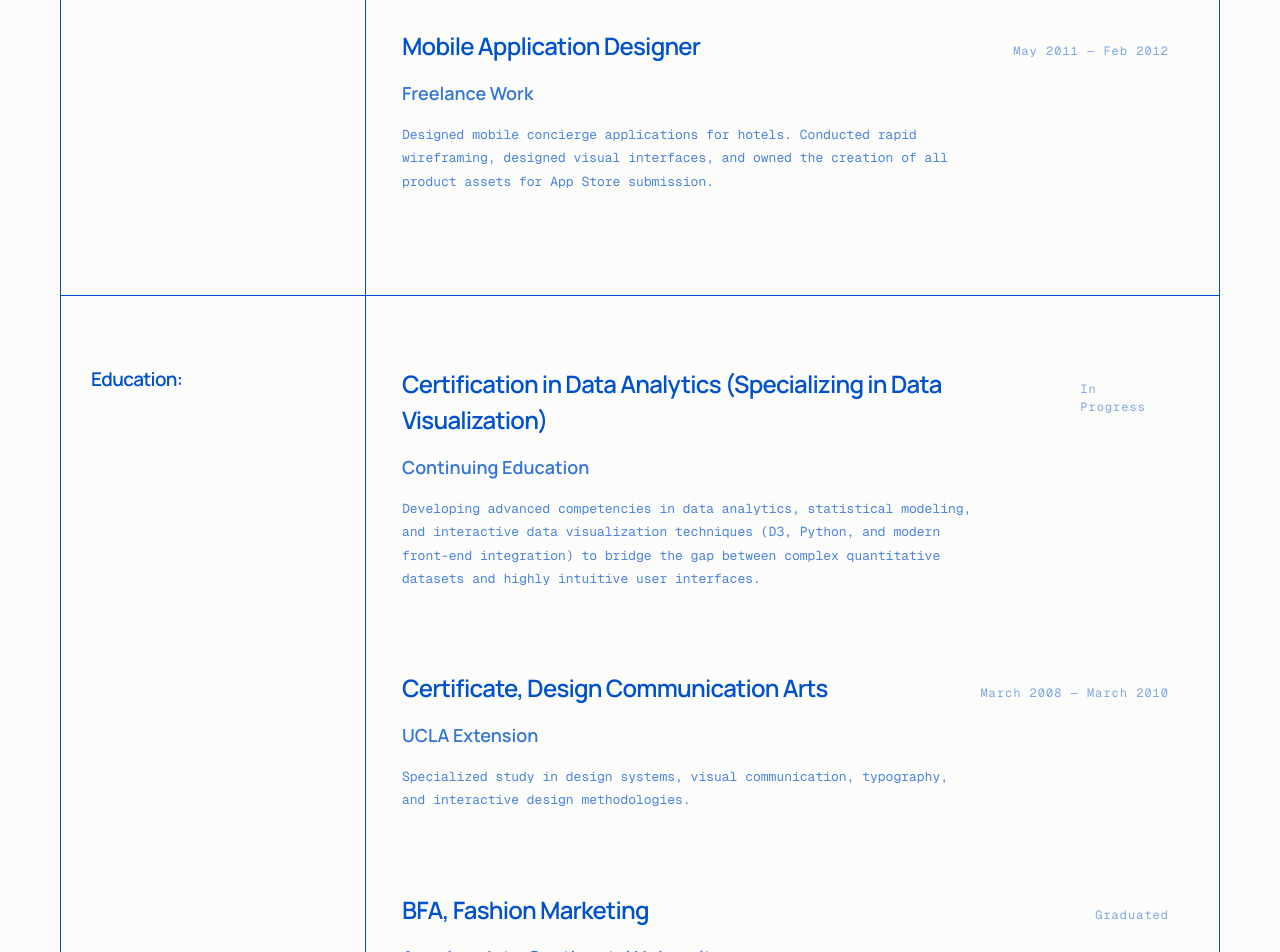
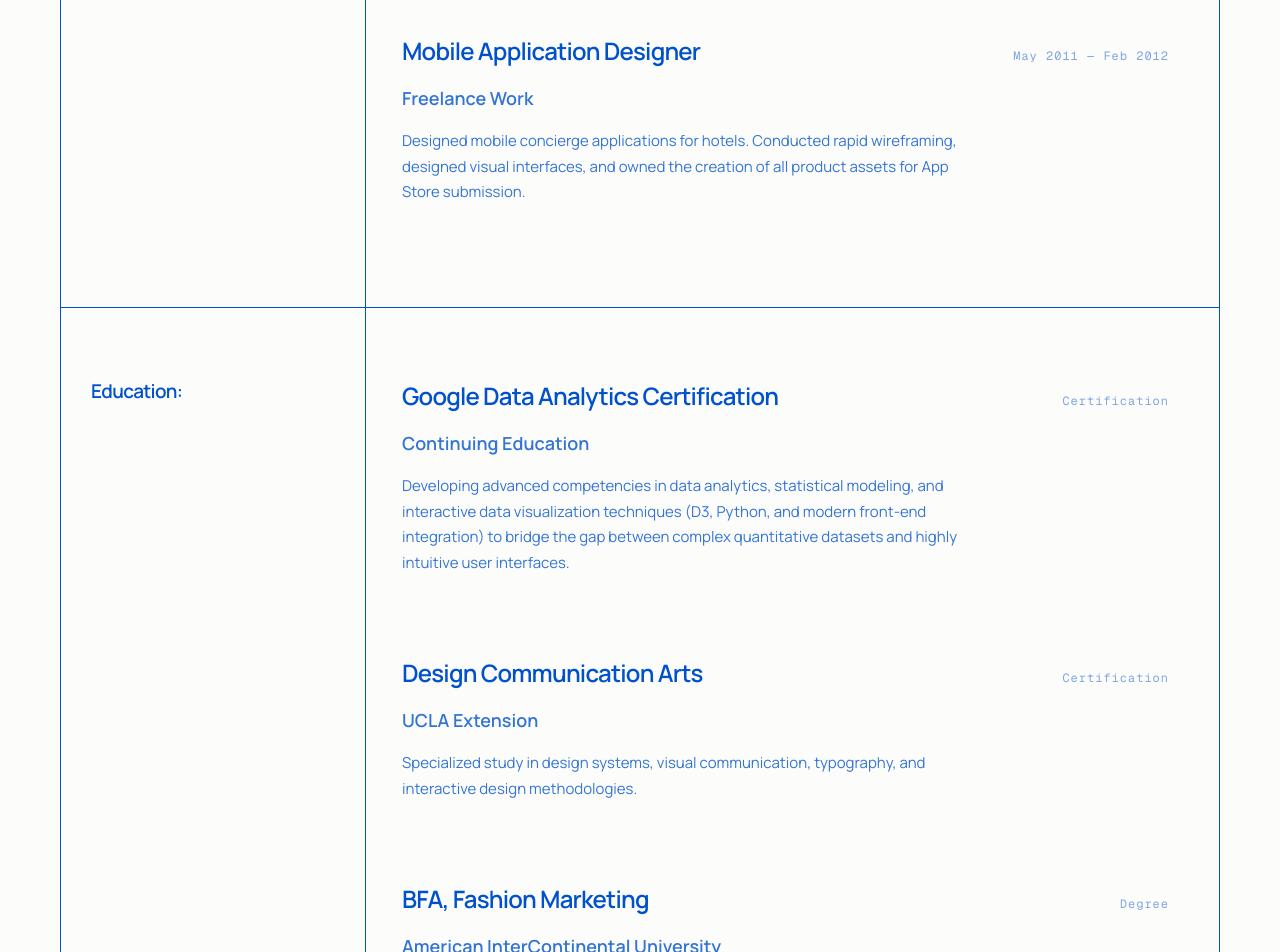
Before and after one commit to LesleyPs/Lesleyps.github.io, a React (Vite) app: page /about in a window 1280 px wide. Shown: the part 2560-3512 px from the top of the page. Built offline with nearby package versions, Linux system fonts and the light colour scheme; a web font is replaced by a local one.

Commit message:
refactor: update typography and credentials
Update font styling for work experience descriptions for better legibility and refresh professional certification entries.

```diff
--- a/src/pages/About.tsx
+++ b/src/pages/About.tsx
@@ -92,7 +92,7 @@
                     <span className="font-mono text-[12px] tracking-[1px] opacity-50">{job.years}</span>
                   </div>
                   <p className="font-sans font-semibold text-[18px] text-blue/80 mb-4">{job.company}</p>
-                  <p className="font-mono text-[13px] leading-[1.8em] opacity-70 max-w-xl">{job.desc}</p>
+                  <p className="font-sans text-[15px] leading-[1.7em] text-blue/80 max-w-xl">{job.desc}</p>
                 </div>
               </Reveal>
             ))}
@@ -110,9 +110,9 @@
         <div className="flex-1 p-[70px_50px_70px_36px]">
           <div className="space-y-12">
             {[
-              { degree: "Certification in Data Analytics (Specializing in Data Visualization)", school: "Continuing Education", years: "In Progress", desc: "Developing advanced competencies in data analytics, statistical modeling, and interactive data visualization techniques (D3, Python, and modern front-end integration) to bridge the gap between complex quantitative datasets and highly intuitive user interfaces." },
-              { degree: "Certificate, Design Communication Arts", school: "UCLA Extension", years: "March 2008 — March 2010", desc: "Specialized study in design systems, visual communication, typography, and interactive design methodologies." },
-              { degree: "BFA, Fashion Marketing", school: "American InterContinental University", years: "Graduated", desc: "Deep study of consumer psychology, branding strategy, trend analysis, and market placement foundations." }
+              { degree: "Google Data Analytics Certification", school: "Continuing Education", years: "Certification", desc: "Developing advanced competencies in data analytics, statistical modeling, and interactive data visualization techniques (D3, Python, and modern front-end integration) to bridge the gap between complex quantitative datasets and highly intuitive user interfaces." },
+              { degree: "Design Communication Arts", school: "UCLA Extension", years: "Certification", desc: "Specialized study in design systems, visual communication, typography, and interactive design methodologies." },
+              { degree: "BFA, Fashion Marketing", school: "American InterContinental University", years: "Degree", desc: "Deep study of consumer psychology, branding strategy, trend analysis, and market placement foundations." }
             ].map((edu, i) => (
               <Reveal key={i} delay={i * 0.1}>
                 <div className="group border-b border-blue/20 pb-8 last:border-0">
@@ -121,7 +121,7 @@
                     <span className="font-mono text-[12px] tracking-[1px] opacity-50">{edu.years}</span>
                   </div>
                   <p className="font-sans font-semibold text-[18px] text-blue/80 mb-4">{edu.school}</p>
-                  <p className="font-mono text-[13px] leading-[1.8em] opacity-70 max-w-xl">{edu.desc}</p>
+                  <p className="font-sans text-[15px] leading-[1.7em] text-blue/80 max-w-xl">{edu.desc}</p>
                 </div>
               </Reveal>
             ))}
```
